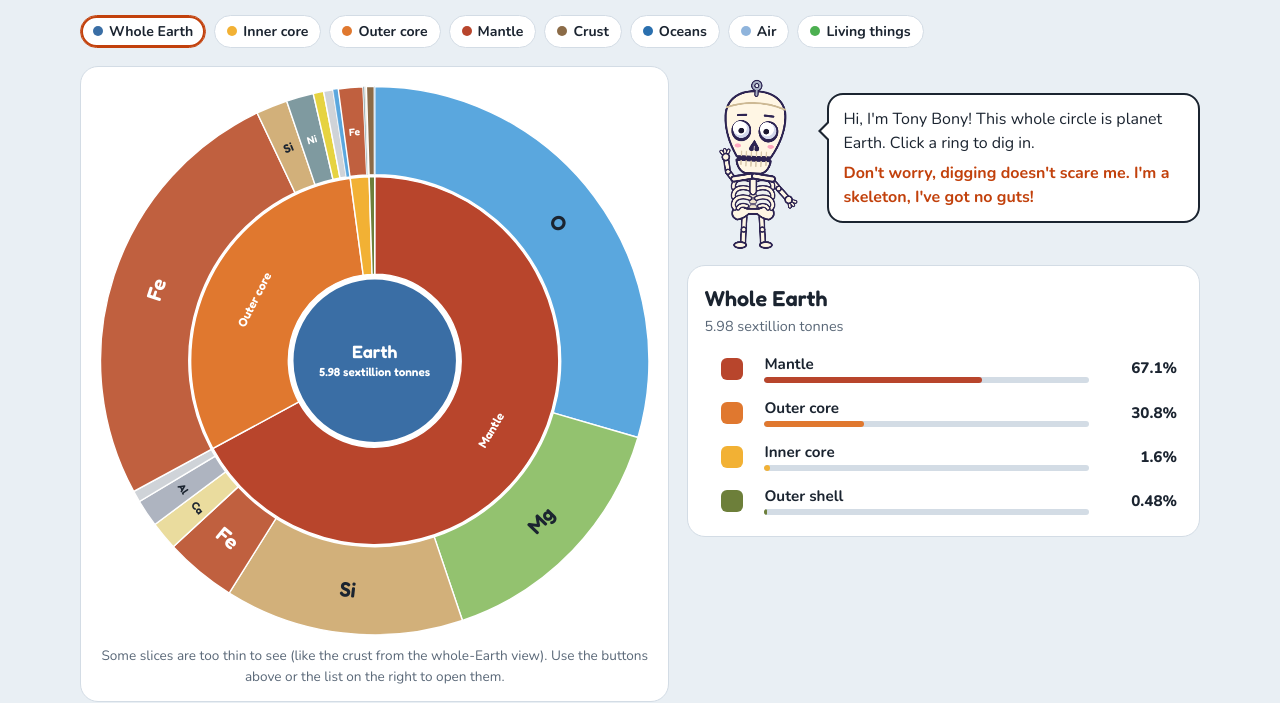
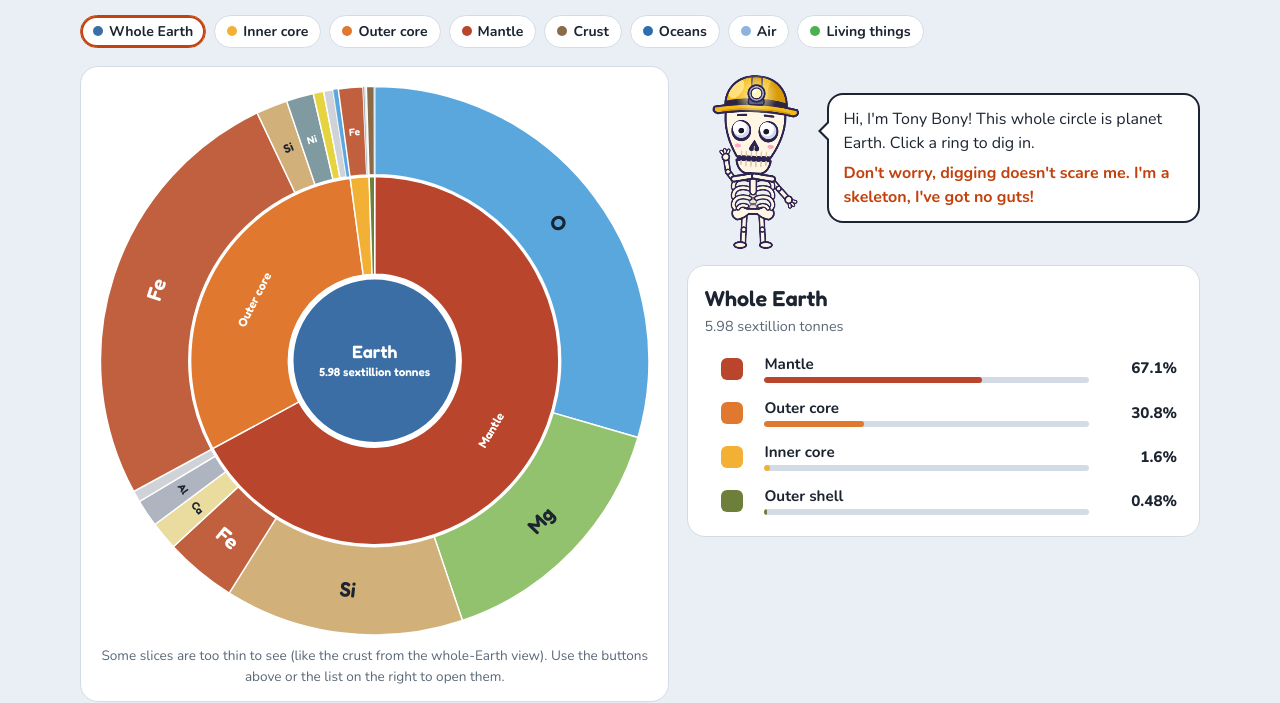
Before and after one commit to MrKahler/MrKahler.github.io, a plain HTML site: page demos/earth-elements.html in a window 1280 px wide. Shown: the part 129-832 px from the top of the page. Drawn offline with nearby package versions, Linux system fonts and the light colour scheme.

Commit message:
What's Earth Made Of?: Tony gets a miner's hard hat with headlamp
Co-Authored-By: Claude Opus 5.5 <noreply@anthropic.com>
Claude-Session: https://claude.ai/code/session_01DxcoVJ2zMqfTS6xq2mHhUz

```diff
--- a/demos/earth-elements.html
+++ b/demos/earth-elements.html
@@ -192,6 +192,38 @@ const Tony=(function(){
   function harness(ctx){ctx.lineCap='round';
     for(const p of [[[80,150],[120,198]],[[120,150],[80,198]]]){ln(ctx,p[0][0],p[0][1],p[1][0],p[1][1],INK,7.5);ln(ctx,p[0][0],p[0][1],p[1][0],p[1][1],'#e5232f',4.2);}
     ctx.beginPath();ctx.arc(100,174,4.4,0,TAU);ctx.fillStyle='#ffd166';ctx.fill();ctx.lineWidth=2;ctx.strokeStyle=INK;ctx.stroke();}
+
+  // classic miner's hard hat with headlamp (drawn in head space, so it nods with Tony)
+  const HAT_Y='#f5b919',HAT_D='#d99a07',HAT_L='#ffe07a';
+  const DOME=new Path2D('M57 53 C55 24 74 7 100 7 C126 7 145 24 143 53 Z');
+  const BRIM=new Path2D('M42 52 Q100 40 158 52 Q162 59 153 61 Q100 51 47 61 Q38 59 42 52 Z');
+  const RIDGE=new Path2D('M93 8.5 Q100 6.5 107 8.5 L107.5 30 L92.5 30 Z');
+  function mineHat(ctx,P){
+    ctx.save();ctx.lineJoin='round';ctx.lineCap='round';
+    // dome
+    ctx.fillStyle=HAT_Y;ctx.fill(DOME);
+    ctx.save();ctx.clip(DOME);
+    ctx.fillStyle=HAT_D;ctx.beginPath();ctx.ellipse(134,40,18,34,-.15,0,TAU);ctx.fill();   // shadow side
+    ctx.fillStyle=HAT_L;ctx.beginPath();ctx.ellipse(72,26,8,15,.55,0,TAU);ctx.fill();      // shine
+    ctx.restore();
+    ctx.fillStyle=HAT_D;ctx.fill(RIDGE);ctx.lineWidth=2;ctx.strokeStyle=INK;ctx.stroke(RIDGE);
+    ctx.lineWidth=3;ctx.strokeStyle=INK;ctx.stroke(DOME);
+    // headband strap
+    ctx.beginPath();ctx.moveTo(57.5,44);ctx.quadraticCurveTo(100,34,142.5,44);ctx.lineTo(143,51);ctx.quadraticCurveTo(100,41,57,51);ctx.closePath();
+    ctx.fillStyle='#2b2733';ctx.fill();ctx.lineWidth=2;ctx.stroke();
+    // brim
+    ctx.fillStyle=HAT_Y;ctx.fill(BRIM);ctx.lineWidth=3;ctx.strokeStyle=INK;ctx.stroke(BRIM);
+    ctx.strokeStyle=HAT_D;ctx.lineWidth=2;ctx.beginPath();ctx.moveTo(52,57.5);ctx.quadraticCurveTo(100,48.5,148,57.5);ctx.stroke();
+    // lamp glow
+    const g=ctx.createRadialGradient(100,33,4,100,33,30);g.addColorStop(0,'rgba(255,246,170,.85)');g.addColorStop(1,'rgba(255,246,170,0)');
+    ctx.fillStyle=g;ctx.beginPath();ctx.arc(100,33,30,0,TAU);ctx.fill();
+    // lamp: mount, rim, lens
+    rr(ctx,89,38,22,9,3);ctx.fillStyle='#5d6478';ctx.fill();ctx.lineWidth=2;ctx.strokeStyle=INK;ctx.stroke();
+    ctx.beginPath();ctx.arc(100,31,11.5,0,TAU);ctx.fillStyle='#aeb6c7';ctx.fill();ctx.lineWidth=2.6;ctx.stroke();
+    ctx.beginPath();ctx.arc(100,31,7.6,0,TAU);ctx.fillStyle='#fff7c2';ctx.fill();ctx.lineWidth=1.6;ctx.stroke();
+    ctx.fillStyle='#ffffff';ctx.beginPath();ctx.arc(97.3,28.4,2.4,0,TAU);ctx.fill();
+    ctx.restore();
+  }
   function head(ctx,P){
     ctx.save();rot(ctx,[100,140],P.head||0);
     const jd=(P.jaw||0)*26;ctx.fillStyle=INK;ctx.fillRect(76,118,48,7+jd);
@@ -207,8 +239,8 @@ const Tony=(function(){
     ctx.globalAlpha=.75;ctx.fillStyle='#ff8fb5';ctx.beginPath();ctx.ellipse(77,105,4.5,2.8,0,0,TAU);ctx.ellipse(123,105,4.5,2.8,0,0,TAU);ctx.fill();ctx.globalAlpha=1;
     ctx.save();ctx.translate(0,jd);ctx.fillStyle=BONE;ctx.fill(JAW);ctx.lineWidth=3;ctx.strokeStyle=INK;ctx.stroke(JAW);
     ctx.strokeStyle='#d9c9ac';ctx.lineWidth=2;ctx.beginPath();[[82.5,5],[89.5,7],[96.5,7],[103.5,7],[110.5,7],[117.5,5]].forEach(a=>{ctx.moveTo(a[0],125);ctx.lineTo(a[0],125+a[1]);});ctx.stroke();ctx.restore();
-    ln(ctx,100,33,100,25,INK,6);ctx.beginPath();ctx.arc(100,20,5,0,TAU);ctx.lineWidth=6;ctx.strokeStyle=INK;ctx.stroke();
-    ln(ctx,100,33,100,25,'#a9b1c4',2.8);ctx.beginPath();ctx.arc(100,20,5,0,TAU);ctx.lineWidth=2.8;ctx.strokeStyle='#a9b1c4';ctx.stroke();
+    if(!P.hat){ln(ctx,100,33,100,25,INK,6);ctx.beginPath();ctx.arc(100,20,5,0,TAU);ctx.lineWidth=6;ctx.strokeStyle=INK;ctx.stroke();
+    ln(ctx,100,33,100,25,'#a9b1c4',2.8);ctx.beginPath();ctx.arc(100,20,5,0,TAU);ctx.lineWidth=2.8;ctx.strokeStyle='#a9b1c4';ctx.stroke();}
     const pu=P.pupil||[0,0],ps=P.pupilScale||1;
     [[81,83,78.8,82.5],[119,83,116.8,117.5]].forEach(e=>{
       ctx.beginPath();ctx.arc(e[0],e[1],12.5,0,TAU);ctx.fillStyle='#d3d8ec';ctx.fill();ctx.lineWidth=2.5;ctx.strokeStyle=INK;ctx.stroke();
@@ -218,9 +250,10 @@ const Tony=(function(){
     ctx.lineCap='round';ctx.strokeStyle=INK;ctx.lineWidth=3;
     ctx.save();rot(ctx,[81,62],P.browL||0);ctx.beginPath();ctx.moveTo(75,62.5);ctx.lineTo(87,61.5);ctx.stroke();ctx.restore();
     ctx.save();rot(ctx,[119,62],P.browR||0);ctx.beginPath();ctx.moveTo(125,62.5);ctx.lineTo(113,61.5);ctx.stroke();ctx.restore();
+    if(P.hat)mineHat(ctx,P);
     ctx.restore();
   }
-  function blank(){return {lean:0,head:0,jaw:0,pupil:[0,0],pupilScale:1,browL:0,browR:0,legL:[0,0],legR:[0,0],armL:[0,0,0],armR:[0,0,0],harness:false};}
+  function blank(){return {lean:0,head:0,jaw:0,pupil:[0,0],pupilScale:1,browL:0,browR:0,legL:[0,0],legR:[0,0],armL:[0,0,0],armR:[0,0,0],harness:false,hat:true};}
   function idle(t){const P=blank();P.armL=[Math.sin(t*1.4)*.08+.1,.5,0];P.head=Math.sin(t*1.7)*.05;P.lean=Math.sin(t*1.3)*.015;
     P.jaw=.04+Math.max(0,Math.sin(t*2.1))*.05;P.pupil=[Math.sin(t*.8)*2,Math.cos(t*.6)];return P;}
   function talk(t){const P=idle(t);P.jaw=.1+Math.abs(Math.sin(t*11))*.22;P.armR=[-.35+Math.sin(t*3)*.15,-.5,0];return P;}
```
Also changed, not shown: thumbs/earth-elements.jpg.
